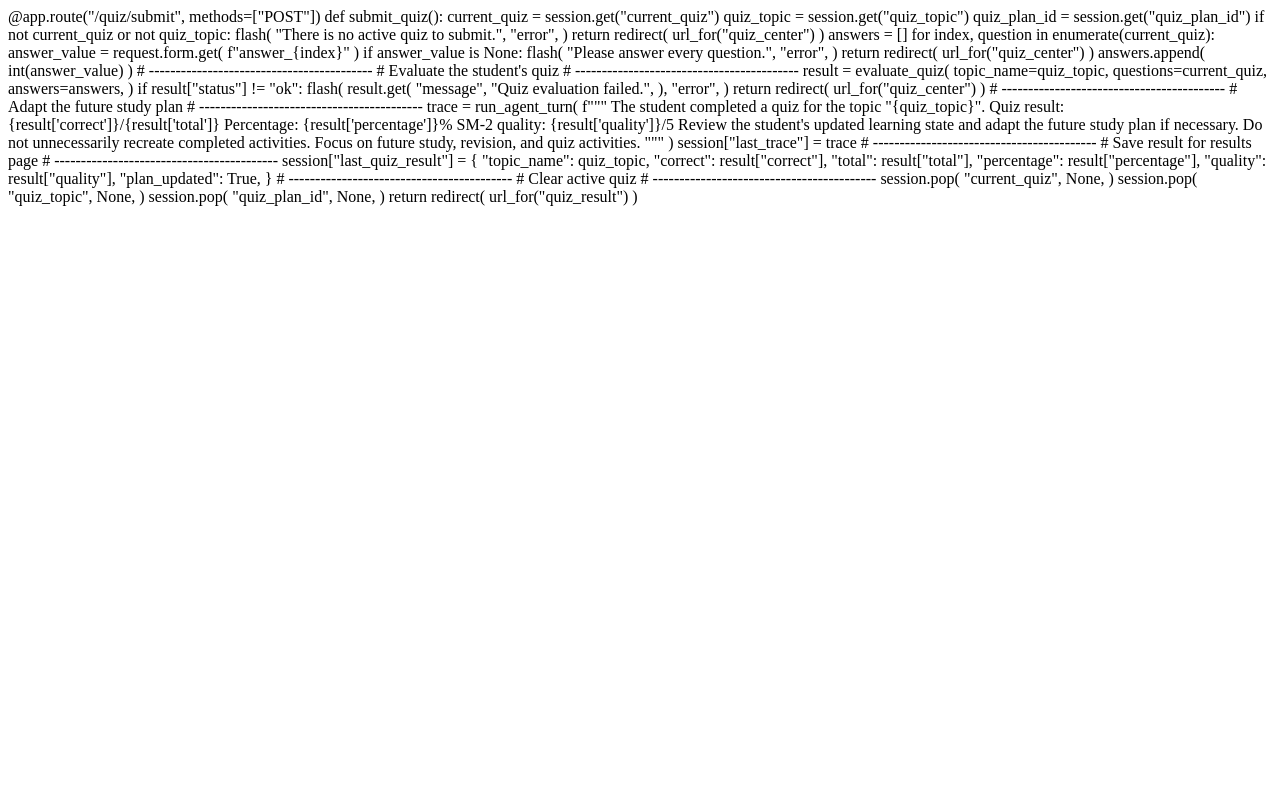
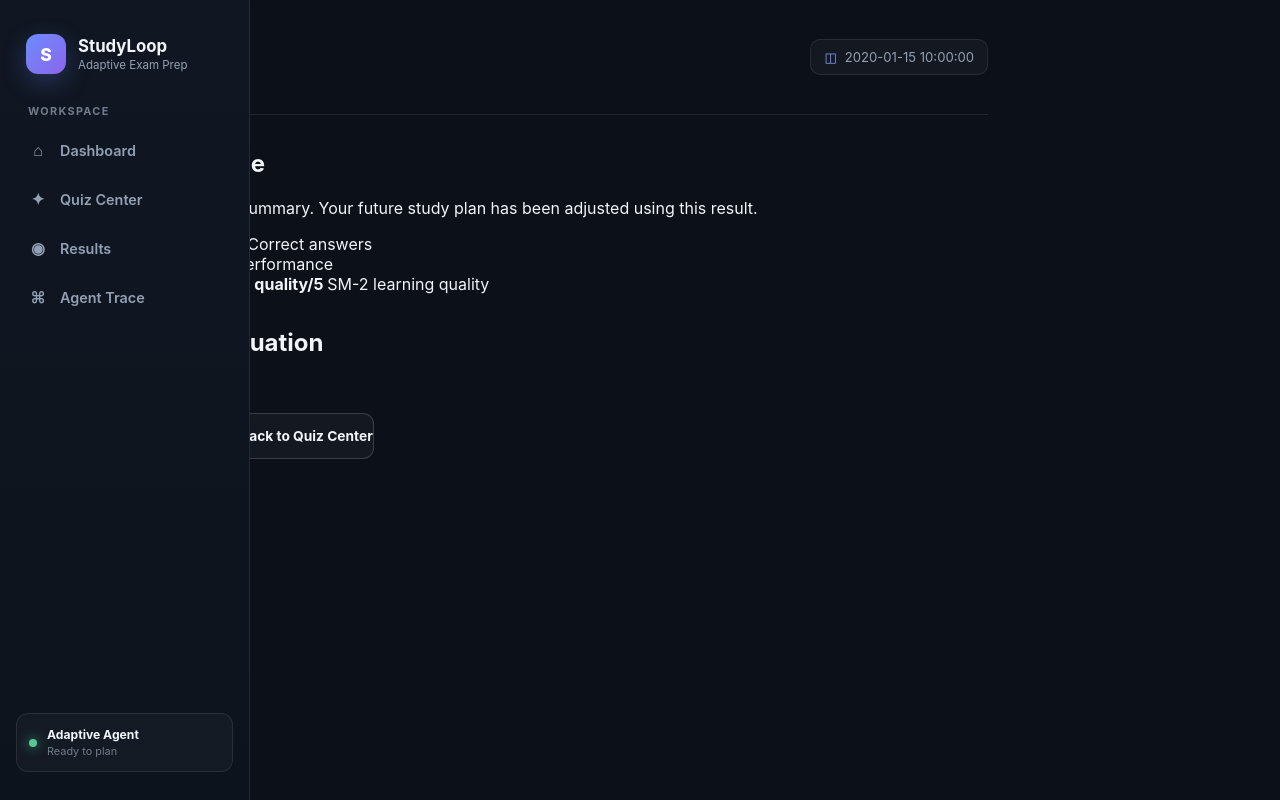
Before and after one commit to AbdulHannan-Offixial/study-loop-agent, a Flask app: template templates/results.html in a window 1280 px wide. Run offline with Flask 3, Linux system fonts and the light colour scheme; the template is opened without the code that fills it: most values are stand-ins (such as "Sample title", 1, 10 or a date in 2020).

Commit message:
feat: Refactor quiz submission and results display for improved clarity and functionality

```diff
--- a/app.py
+++ b/app.py
@@ -16,7 +16,11 @@ from pypdf import PdfReader
 from studyloop import db
 from studyloop.agent import run_agent_turn
 from studyloop.db import init_db
-from studyloop.tools import evaluate_quiz, log_result, parse_syllabus, sm2_update
+from studyloop.tools import (
+    evaluate_quiz,
+    log_result,
+    parse_syllabus,
+)
 
 
 # --------------------------------------------------
@@ -638,10 +642,15 @@ def generate_quiz():
 
 @app.route("/quiz/submit", methods=["POST"])
 def submit_quiz():
+    """
+    Evaluate the submitted quiz, save the result,
+    update the SM-2 learning state, mark the scheduled
+    quiz as completed, and adapt the future study plan.
+    """
 
-    # ------------------------------------------
-    # Get the currently active quiz
-    # ------------------------------------------
+    # --------------------------------------------------
+    # Get the active quiz from the session
+    # --------------------------------------------------
 
     current_quiz = session.get(
         "current_quiz"
@@ -655,11 +664,6 @@ def submit_quiz():
         "quiz_plan_id"
     )
 
-
-    # ------------------------------------------
-    # Safety check
-    # ------------------------------------------
-
     if not current_quiz or not quiz_topic:
 
         flash(
@@ -671,18 +675,9 @@ def submit_quiz():
             url_for("quiz_center")
         )
 
-
-    # ------------------------------------------
-    # Collect student answers
-    #
-    # Your evaluate_quiz() function expects:
-    #
-    # {
-    #     "1": answer,
-    #     "2": answer,
-    #     "3": answer
-    # }
-    # ------------------------------------------
+    # --------------------------------------------------
+    # Collect answers from the HTML form
+    # --------------------------------------------------
 
     student_answers = {}
 
@@ -695,7 +690,6 @@ def submit_quiz():
             f"answer_{index - 1}"
         )
 
-
         if answer_value is None:
 
             flash(
@@ -707,59 +701,26 @@ def submit_quiz():
                 url_for("quiz_center")
             )
 
-
         student_answers[
             str(index)
         ] = answer_value
 
+    # --------------------------------------------------
+    # Evaluate the quiz
+    # --------------------------------------------------
 
-    # ------------------------------------------
-    # Evaluate quiz
-    # ------------------------------------------
+    try:
 
-    result = evaluate_quiz(
-        topic_name=quiz_topic,
-        questions=current_quiz,
-        student_answers=student_answers,
-    )
+        result = evaluate_quiz(
+            topic_name=quiz_topic,
+            questions=current_quiz,
+            student_answers=student_answers,
+        )
 
-
-
-    if result["status"] != "ok":
-
-        sm2_result = log_result(
-        topic_name=quiz_topic,
-        quality=result["quality"],
-        correct=result["correct"],
-        total=result["total"],
-        percentage=result["percentage"],
-        evaluation=result["evaluation"],)
-
-        if sm2_result["status"] != "ok":
-
-            flash(
-            sm2_result.get(
-            "message",
-            "Failed to update the learning state.",
-                ),
-                "error",
-            )
-
-            return redirect(
-                url_for("quiz_center")
-            )
-            # ------------------------------------------
-    # Find topic in database
-    # ------------------------------------------
-
-        topic = db.get_topic_by_name(
-        quiz_topic
-    )
-
-    if not topic:
+    except Exception as error:
 
         flash(
-            "The topic could not be found in the database.",
+            f"Quiz evaluation failed: {str(error)}",
             "error",
         )
 
@@ -767,41 +728,43 @@ def submit_quiz():
             url_for("quiz_center")
         )
 
+    if result.get("status") != "ok":
 
-    # ------------------------------------------
-    # Save SM-2 quiz result
-    # ------------------------------------------
+        flash(
+            result.get(
+                "message",
+                "Quiz evaluation failed.",
+            ),
+            "error",
+        )
 
-    taken_at = datetime.now().isoformat()
+        return redirect(
+            url_for("quiz_center")
+        )
 
-    db.insert_quiz_result(
-        topic_id=topic["id"],
-        quality=result["quality"],
-        taken_at=taken_at,
-    )
+    # --------------------------------------------------
+    # Update SM-2 state and create quiz result
+    # --------------------------------------------------
 
+    try:
 
-    # ------------------------------------------
-    # Save objective quiz performance
-    # ------------------------------------------
+        sm2_result = log_result(
+            topic_name=quiz_topic,
+            quality=result["quality"],
+        )
 
-    db.update_latest_quiz_result(
-        topic_id=topic["id"],
-        correct=result["correct"],
-        total=result["total"],
-        percentage=result["percentage"],
-        evaluation=result["evaluation"],
-    )
-    # ------------------------------------------
-    # Update the topic's SM-2 learning state
-    # ------------------------------------------
+    except Exception as error:
 
-    sm2_result = log_result(
-        topic_name=quiz_topic,
-        quality=result["quality"],
-    )
+        flash(
+            f"Failed to update the learning state: {str(error)}",
+            "error",
+        )
 
-    if sm2_result["status"] != "ok":
+        return redirect(
+            url_for("quiz_center")
+        )
+
+    if sm2_result.get("status") != "ok":
 
         flash(
             sm2_result.get(
@@ -815,40 +778,18 @@ def submit_quiz():
             url_for("quiz_center")
         )
 
-    # ------------------------------------------
-    # Mark scheduled quiz as completed
-    # ------------------------------------------
-
-    if quiz_plan_id:
-
-        db.mark_plan_completed(
-            quiz_plan_id
-        )
-
-        flash(
-            result.get(
-                "message",
-                "Quiz evaluation failed.",
-            ),
-            "error",
-        )
-
-        return redirect(
-            url_for("quiz_center")
-        )
-        # ------------------------------------------
-    # Find the topic in the database
-    # ------------------------------------------
+    # --------------------------------------------------
+    # Find the topic
+    # --------------------------------------------------
 
     topic = db.get_topic_by_name(
         quiz_topic
     )
 
-
     if not topic:
 
         flash(
-            "The quiz was evaluated, but the topic "
+            "The quiz was completed, but the topic "
             "could not be found in the database.",
             "error",
         )
@@ -857,25 +798,40 @@ def submit_quiz():
             url_for("quiz_center")
         )
 
+    # --------------------------------------------------
+    # Save detailed quiz performance
+    #
+    # log_result() already inserted the quiz result.
+    # This updates that latest result with the actual
+    # score and evaluation.
+    # --------------------------------------------------
 
-    # ------------------------------------------
-    # Save quiz result permanently
-    # ------------------------------------------
-
-    db.save_quiz_result(
+    db.update_latest_quiz_result(
         topic_id=topic["id"],
         correct=result["correct"],
         total=result["total"],
         percentage=result["percentage"],
-        quality=result["quality"],
+        evaluation=result["evaluation"],
     )
 
-    # ------------------------------------------
-    # Adapt the study plan
-    # ------------------------------------------
+    # --------------------------------------------------
+    # Mark the scheduled quiz as completed
+    # --------------------------------------------------
 
-    trace = run_agent_turn(
-        f"""
+    if quiz_plan_id:
+
+        db.mark_plan_completed(
+            quiz_plan_id
+        )
+
+    # --------------------------------------------------
+    # Adapt the future study plan
+    # --------------------------------------------------
+
+    try:
+
+        trace = run_agent_turn(
+            f"""
 The student has completed a quiz.
 
 Topic:
@@ -893,48 +849,41 @@ SM-2 quality:
 Evaluation:
 {result['evaluation']}
 
-Review the student's updated learning state.
+The student's SM-2 learning state has already been updated.
 
-Adapt the FUTURE study plan if necessary.
+Adapt the future study plan according to the updated
+learning state.
 
-Rules:
+Do not recreate completed activities.
 
-1. Do not recreate activities that have already been completed.
+Respect the student's saved weekly study time slots.
 
-2. If performance is weak, add more revision or study
-   time for this topic.
+Focus only on future study, revision, and quiz activities.
+"""
+        )
 
-3. If performance is moderate, maintain the topic
-   in the revision schedule.
+        session["last_trace"] = trace
 
-4. If performance is strong, avoid unnecessary
-   repetition.
+    except Exception as error:
 
-5. Respect the student's saved weekly study time slots.
+        # Quiz result is already saved, so do not destroy
+        # the completed quiz because replanning failed.
 
-6. Keep future quizzes at 15 minutes.
+        session["last_trace"] = [
+            {
+                "type": "error",
+                "message": (
+                    f"Quiz was saved successfully, but "
+                    f"automatic replanning failed: {str(error)}"
+                ),
+            }
+        ]
 
-Focus only on future activities.
-"""
-    )
+    # --------------------------------------------------
+    # Save result for the result page
+    # --------------------------------------------------
 
-
-    # ------------------------------------------
-    # Save agent trace
-    # ------------------------------------------
-
-    session[
-        "last_trace"
-    ] = trace
-
-
-    # ------------------------------------------
-    # Save result for result page
-    # ------------------------------------------
-
-    session[
-        "last_quiz_result"
-    ] = {
+    session["last_quiz_result"] = {
         "topic_name": result["topic_name"],
         "correct": result["correct"],
         "total": result["total"],
@@ -944,10 +893,9 @@ Focus only on future activities.
         "plan_updated": True,
     }
 
-
-    # ------------------------------------------
-    # Clear active quiz from session
-    # ------------------------------------------
+    # --------------------------------------------------
+    # Clear the active quiz
+    # --------------------------------------------------
 
     session.pop(
         "current_quiz",
@@ -963,11 +911,20 @@ Focus only on future activities.
         "quiz_plan_id",
         None,
     )
+
+    # --------------------------------------------------
+    # Go to results page
+    # --------------------------------------------------
+
     return redirect(
-    url_for("quiz_result")
-)
+        url_for("dashboard")
+    )
+
 @app.route("/quiz/result")
 def quiz_result():
+    """
+    Display the result of the most recently completed quiz.
+    """
 
     result = session.get(
         "last_quiz_result"
@@ -992,46 +949,11 @@ def quiz_result():
         percentage=result["percentage"],
         quality=result["quality"],
         evaluation=result["evaluation"],
-        plan_updated=result["plan_updated"],
+        plan_updated=result.get(
+            "plan_updated",
+            False,
+        ),
     )
-
-
-    # ------------------------------------------
-    # Go to results page
-    # ------------------------------------------
-
-    return redirect(
-        url_for("quiz_result")
-    )
-def quiz_result():
-
-    result = session.get(
-        "last_quiz_result"
-    )
-
-
-    if not result:
-
-        flash(
-            "No quiz result is available.",
-            "error",
-        )
-
-        return redirect(
-            url_for("quiz_center")
-        )
-
-
-    return render_template(
-        "results.html",
-        topic_name=result["topic_name"],
-        correct=result["correct"],
-        total=result["total"],
-        percentage=result["percentage"],
-        quality=result["quality"],
-        plan_updated=result["plan_updated"],
-    )
-
 
 @app.route("/trace")
 def agent_trace():
--- a/templates/results.html
+++ b/templates/results.html
@@ -1,138 +1,154 @@
-@app.route("/quiz/submit", methods=["POST"])
-def submit_quiz():
+{% extends "base.html" %}
 
-    current_quiz = session.get("current_quiz")
-    quiz_topic = session.get("quiz_topic")
-    quiz_plan_id = session.get("quiz_plan_id")
+{% block title %}
+Quiz Result — StudyLoop
+{% endblock %}
 
-    if not current_quiz or not quiz_topic:
+{% block content %}
 
-        flash(
-            "There is no active quiz to submit.",
-            "error",
-        )
+<section class="page-header">
 
-        return redirect(
-            url_for("quiz_center")
-        )
+    <div>
+
+        <div class="section-eyebrow">
+            QUIZ COMPLETED
+        </div>
+
+        <h1>
+            {{ topic_name }}
+        </h1>
+
+        <p>
+            Here is your performance summary. Your future
+            study plan has been adjusted using this result.
+        </p>
+
+    </div>
+
+</section>
 
 
-    answers = []
+<section class="result-summary-grid">
 
-    for index, question in enumerate(current_quiz):
+    <article class="result-summary-card">
 
-        answer_value = request.form.get(
-            f"answer_{index}"
-        )
+        <span class="result-label">
+            SCORE
+        </span>
+
+        <strong class="result-value">
+            {{ correct }}/{{ total }}
+        </strong>
+
+        <span class="result-detail">
+            Correct answers
+        </span>
+
+    </article>
 
 
-        if answer_value is None:
+    <article class="result-summary-card">
 
-            flash(
-                "Please answer every question.",
-                "error",
-            )
+        <span class="result-label">
+            PERCENTAGE
+        </span>
 
-            return redirect(
-                url_for("quiz_center")
-            )
+        <strong class="result-value">
+            {{ percentage }}%
+        </strong>
+
+        <span class="result-detail">
+            Overall performance
+        </span>
+
+    </article>
 
 
-        answers.append(
-            int(answer_value)
-        )
+    <article class="result-summary-card">
+
+        <span class="result-label">
+            MEMORY QUALITY
+        </span>
+
+        <strong class="result-value">
+            {{ quality }}/5
+        </strong>
+
+        <span class="result-detail">
+            SM-2 learning quality
+        </span>
+
+    </article>
+
+</section>
 
 
-    # ------------------------------------------
-    # Evaluate the student's quiz
-    # ------------------------------------------
+<section class="result-evaluation-card">
 
-    result = evaluate_quiz(
-        topic_name=quiz_topic,
-        questions=current_quiz,
-        answers=answers,
-    )
+    <div class="section-eyebrow">
+        STUDYLOOP ANALYSIS
+    </div>
+
+    <h2>
+        Performance Evaluation
+    </h2>
+
+    <p>
+        {{ evaluation }}
+    </p>
+
+</section>
 
 
-    if result["status"] != "ok":
+{% if plan_updated %}
 
-        flash(
-            result.get(
-                "message",
-                "Quiz evaluation failed.",
-            ),
-            "error",
-        )
+<section class="plan-updated-card">
 
-        return redirect(
-            url_for("quiz_center")
-        )
+    <div class="plan-updated-icon">
+        ✓
+    </div>
+
+    <div>
+
+        <h3>
+            Your Study Plan Was Updated
+        </h3>
+
+        <p>
+            StudyLoop has used your quiz performance and
+            memory state to adjust your future study,
+            revision, and quiz activities.
+        </p>
+
+    </div>
+
+</section>
+
+{% endif %}
 
 
-    # ------------------------------------------
-    # Adapt the future study plan
-    # ------------------------------------------
+<section class="result-actions">
 
-    trace = run_agent_turn(
-        f"""
-        The student completed a quiz for the topic
-        "{quiz_topic}".
+    <a
+        href="{{ url_for('dashboard') }}"
+        class="primary-button"
+    >
+        View Updated Study Plan
 
-        Quiz result:
-        {result['correct']}/{result['total']}
+        <span>
+            →
+        </span>
 
-        Percentage:
-        {result['percentage']}%
-
-        SM-2 quality:
-        {result['quality']}/5
-
-        Review the student's updated learning state and
-        adapt the future study plan if necessary.
-
-        Do not unnecessarily recreate completed activities.
-        Focus on future study, revision, and quiz activities.
-        """
-    )
+    </a>
 
 
-    session["last_trace"] = trace
+    <a
+        href="{{ url_for('quiz_center') }}"
+        class="secondary-button"
+    >
+        Back to Quiz Center
+    </a>
 
+</section>
 
-    # ------------------------------------------
-    # Save result for results page
-    # ------------------------------------------
-
-    session["last_quiz_result"] = {
-        "topic_name": quiz_topic,
-        "correct": result["correct"],
-        "total": result["total"],
-        "percentage": result["percentage"],
-        "quality": result["quality"],
-        "plan_updated": True,
-    }
-
-
-    # ------------------------------------------
-    # Clear active quiz
-    # ------------------------------------------
-
-    session.pop(
-        "current_quiz",
-        None,
-    )
-
-    session.pop(
-        "quiz_topic",
-        None,
-    )
-
-    session.pop(
-        "quiz_plan_id",
-        None,
-    )
-
-
-    return redirect(
-        url_for("quiz_result")
-    )
+{% endblock %}
```
